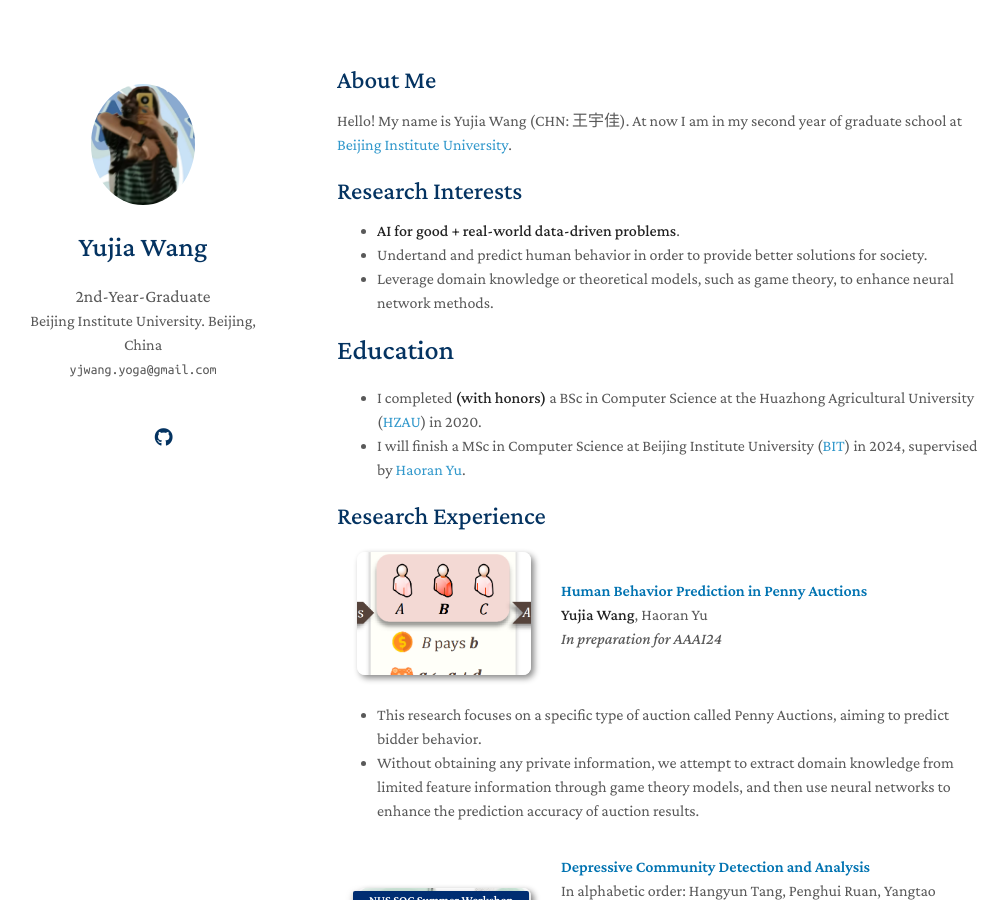
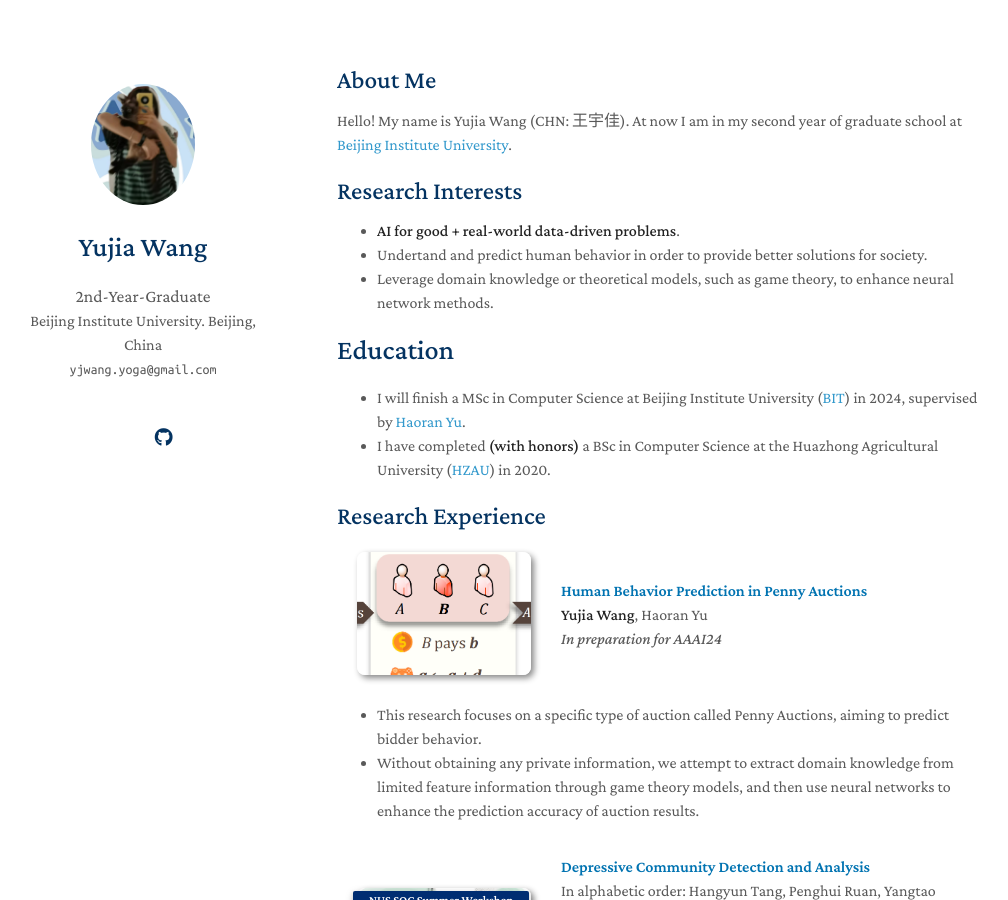
Before and after one commit to YogaWang7/YogaWang7.github.io, a Jekyll site: the page built from index.md, in a window 1280 px wide and 900 px high. Shown: the whole window, without its empty margins (133-1141 px from the left). Built offline with Jekyll 4.4.1, drawn with Linux system fonts in a browser that asks for light colours; nearby versions of some CDN libraries; a style sheet for code colours, icons or effects is not loaded; our own code applies the rules of GitHub Pages for plain Markdown files.

Commit message:
Update index.md

```diff
--- a/index.md
+++ b/index.md
@@ -14,8 +14,8 @@ Hello! My name is Yujia Wang (CHN: 王宇佳). At now I am in my second year of
 
 Education
 ======
-- I completed **(with honors)** a BSc in Computer Science at the Huazhong Agricultural University ([HZAU](http://www.hzau.edu.cn/en/HOME.htm)) in 2020.
 - I will finish a MSc in Computer Science at Beijing Institute University ([BIT](https://english.bit.edu.cn/)) in 2024, supervised by <a href = "https://scholar.google.com/citations?hl=en&user=-vZRFXgAAAAJ">Haoran Yu</a>.
+- I have completed **(with honors)** a BSc in Computer Science at the Huazhong Agricultural University ([HZAU](http://www.hzau.edu.cn/en/HOME.htm)) in 2020.
 
 {% include_relative _includes/publications.md %}
 
```
